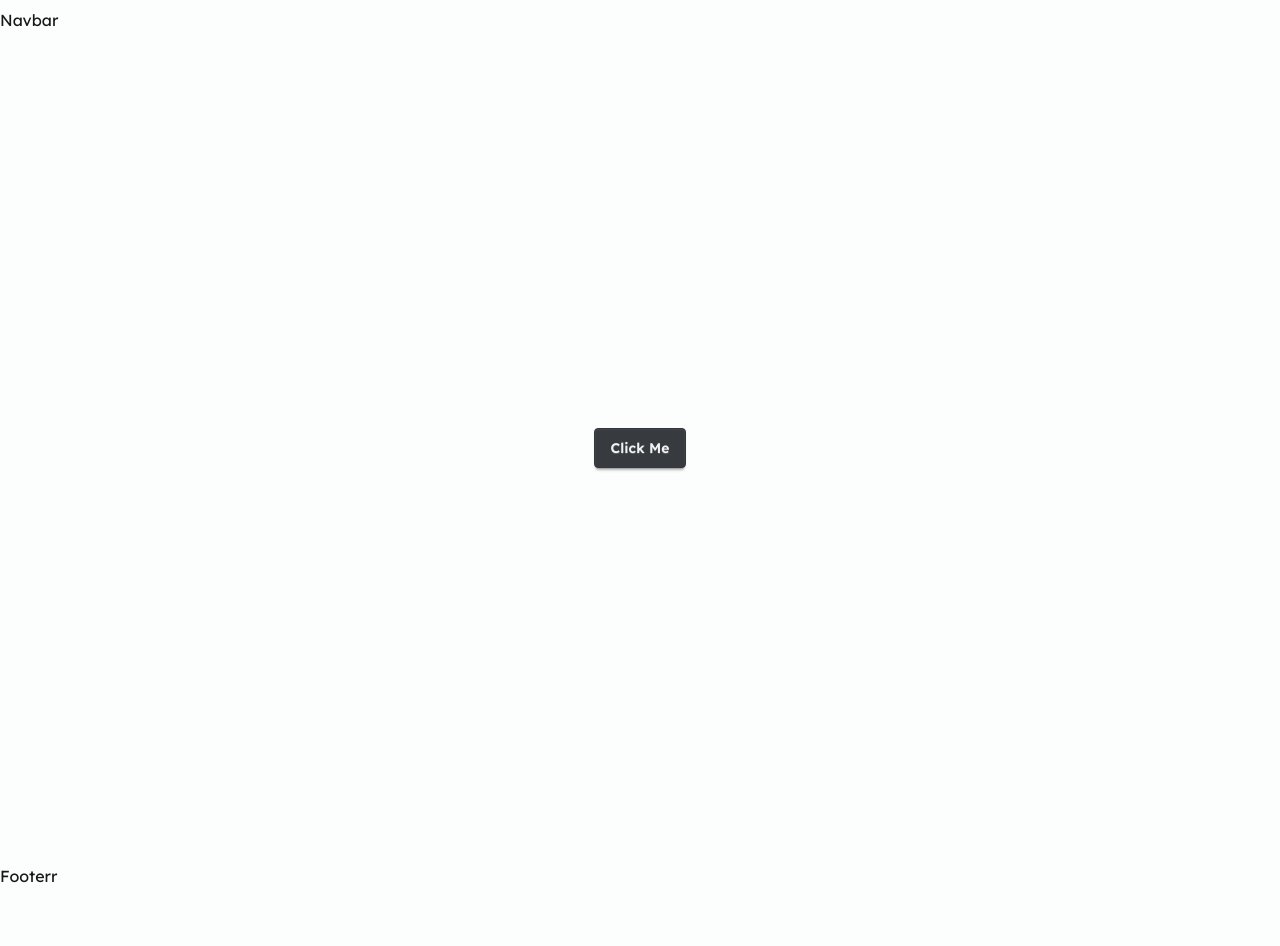
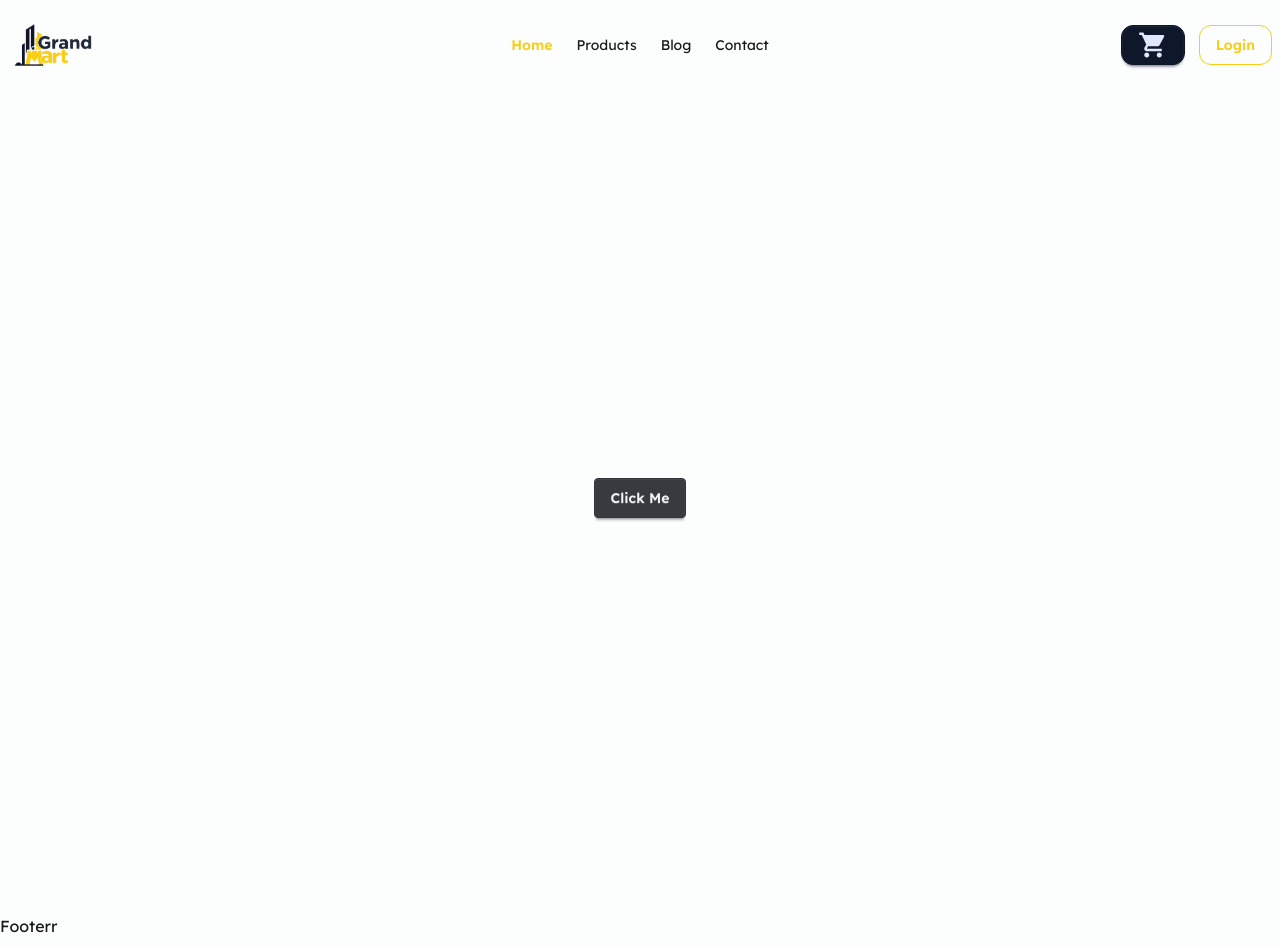
Before and after one commit to mjh-shikder/Grand_Mart_Ecommerce_Next.js, a Next.js app: page / in a window 1280 px wide. Before the commit the page ends 896 px from the top, so only its background shows below. Built offline with nearby package versions, Linux system fonts and the light colour scheme.

Commit message:
Navbar added

```diff
--- /dev/null
+++ b/src/components/buttons/NavLink.jsx
@@ -0,0 +1,13 @@
+"use client"
+import Link from 'next/link';
+import { usePathname } from 'next/navigation';
+import React, { Children } from 'react';
+
+const NavLink = ({ href, children }) => {
+    const path = usePathname();
+    return (
+        <Link className={`${path.startsWith(href) && "text-secondary font-semibold"}`} href={href}>{children}</Link>
+    );
+};
+
+export default NavLink;
--- /dev/null
+++ b/src/components/layouts/Logo.jsx
@@ -0,0 +1,13 @@
+import Image from 'next/image';
+import Link from 'next/link';
+import React from 'react';
+
+const Logo = () => {
+    return (
+        <Link href={"/"}>
+            <Image alt='logo-grand-mart' src={'/assets/logo.png'} width={90} height={60} />
+        </Link>
+    );
+};
+
+export default Logo;
--- a/src/components/layouts/Navbar.jsx
+++ b/src/components/layouts/Navbar.jsx
@@ -1,11 +1,69 @@
-import React from 'react';
+import Link from "next/link";
+import React from "react";
+import Logo from "./Logo";
+import NavLink from "../buttons/NavLink";
+import { MdShoppingCart } from "react-icons/md";
 
 const Navbar = () => {
-    return (
-        <div>
-            Navbar
+  const links = (
+    <>
+      <li>
+        <NavLink href={"/"}>Home</NavLink>
+      </li>
+      <li>
+        <NavLink href={"/products"}>Products</NavLink>
+      </li>
+      <li>
+        <NavLink href={"/blog"}>Blog</NavLink>
+      </li>
+      <li>
+        <NavLink href={"/contact"}>Contact</NavLink>
+      </li>
+
+    </>
+  );
+
+  return (
+    <div className="navbar bg-base-100 ">
+      <div className="navbar-start">
+        <div className="dropdown">
+          <div tabIndex={0} role="button" className="btn btn-ghost lg:hidden">
+            <svg
+              xmlns="http://www.w3.org/2000/svg"
+              className="h-5 w-5"
+              fill="none"
+              viewBox="0 0 24 24"
+              stroke="currentColor"
+            >
+              {" "}
+              <path
+                strokeLinecap="round"
+                strokeLinejoin="round"
+                strokeWidth="2"
+                d="M4 6h16M4 12h8m-8 6h16"
+              />{" "}
+            </svg>
+          </div>
+          <ul
+            tabIndex="-1"
+            className="menu menu-sm dropdown-content bg-base-100 rounded-box z-1 mt-3 w-52 p-2 shadow"
+          >
+            {links}
+          </ul>
         </div>
-    );
+        <Logo></Logo>
+      </div>
+      <div className="navbar-center hidden lg:flex">
+        <ul className="menu menu-horizontal px-1">{links}</ul>
+      </div>
+          <div className="navbar-end md:space-x-3.5">
+              <Link href={"/cart"} className="btn btn-primary rounded-xl  " >  <MdShoppingCart size={30}></MdShoppingCart> </Link>
+              <Link href={"/login"}>
+                <button className="btn btn-secondary btn-outline rounded-xl ">Login</button>
+              </Link>
+      </div>
+    </div>
+  );
 };
 
 export default Navbar;
```
